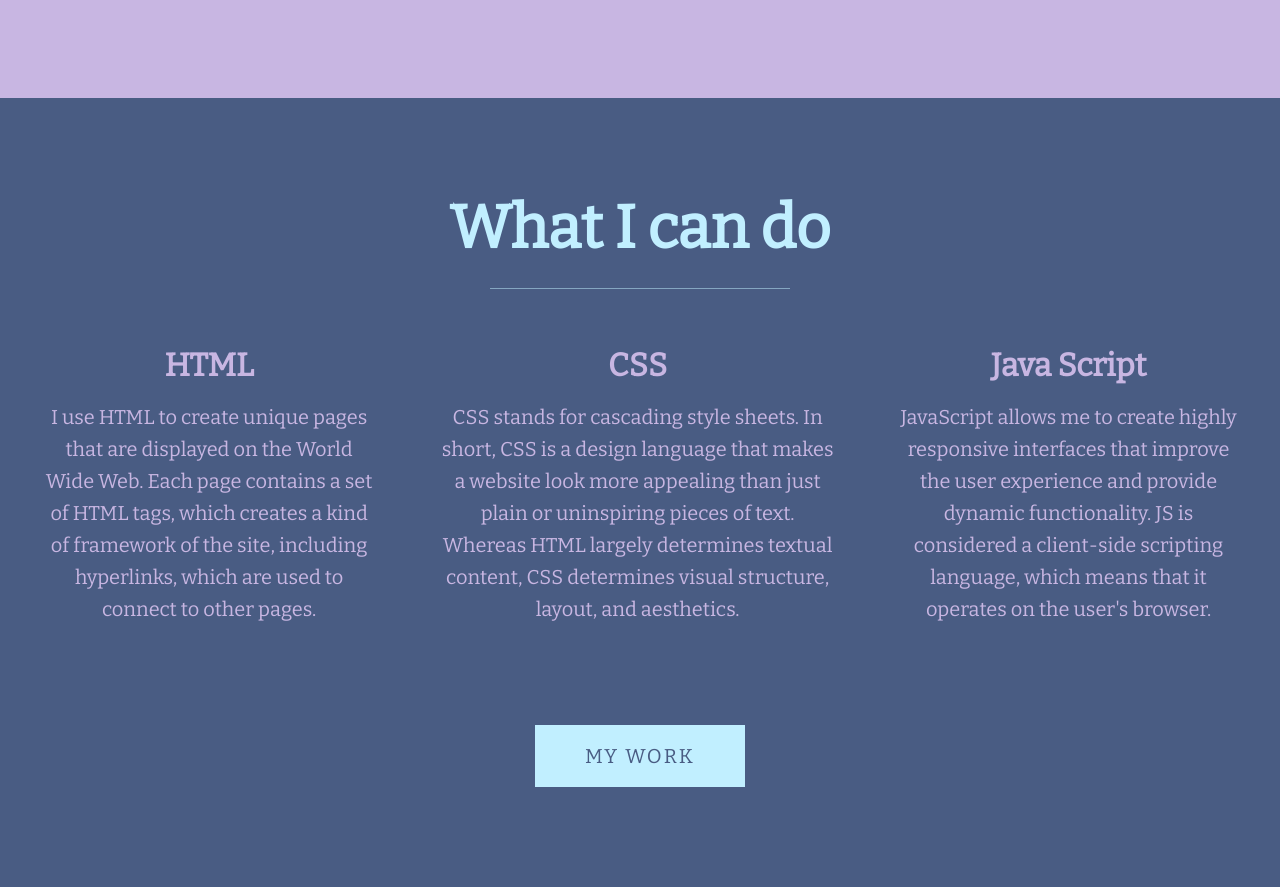
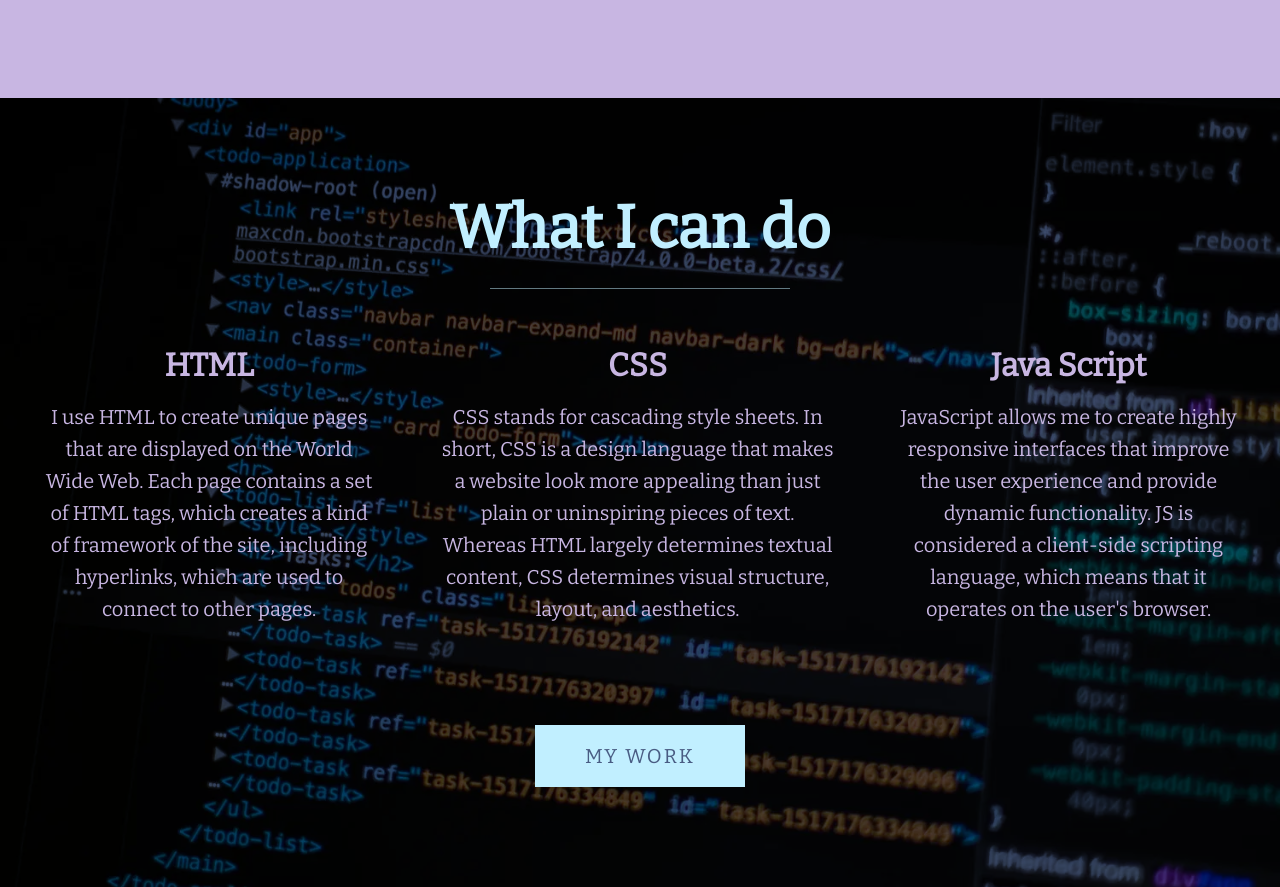
Before and after one commit to Whatever-S/Portfolio_project, a plain HTML site: page index.html in a window 1280 px wide. Shown: the part 882-1769 px from the top of the page. Drawn offline with nearby package versions, Linux system fonts and the light colour scheme.

Commit message:
update bg services url

```diff
--- a/css/style.css
+++ b/css/style.css
@@ -259,7 +259,7 @@ h3 { font-size: var(--fs-h3); }
 
 .my-services {
     background-color: var(--clr-dark);
-    background-image:url(img/computer-programming.ipg.webp);
+    background-image:url(../img/computer-programming.ipg.webp);
     background-size: cover;
     background-blend-mode:multiply;
     color: var(--clr-light);
```
